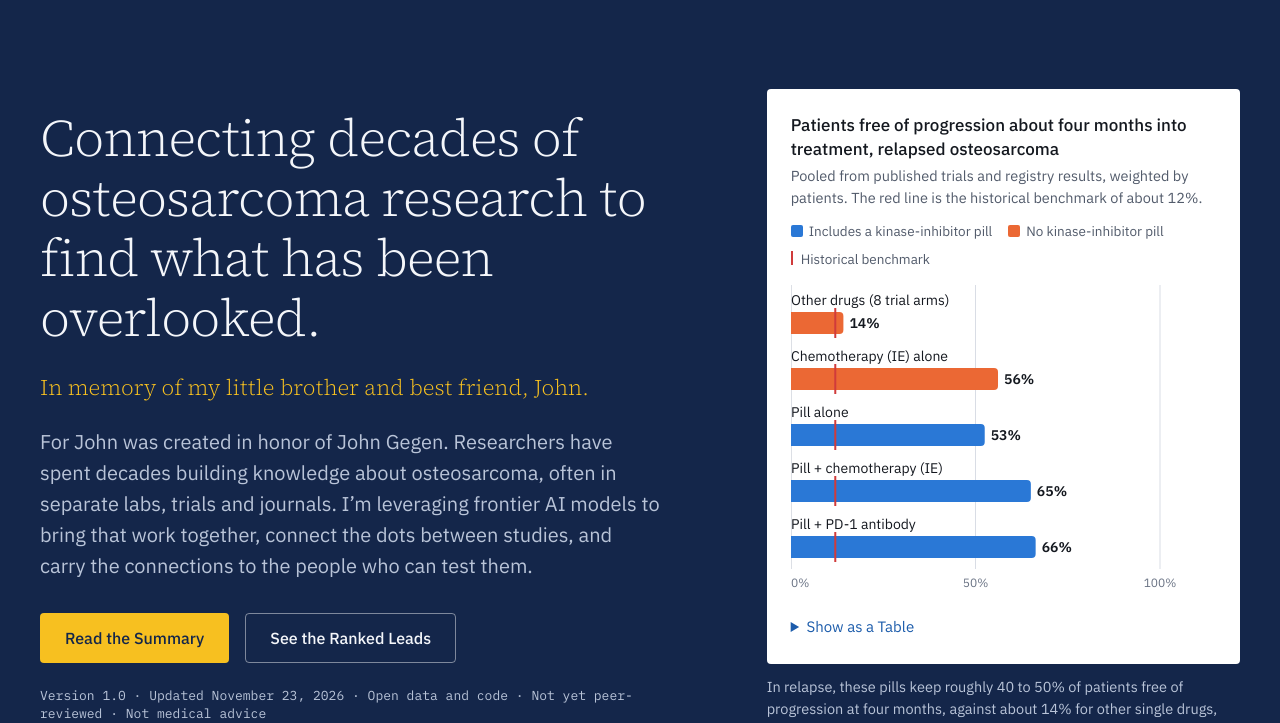
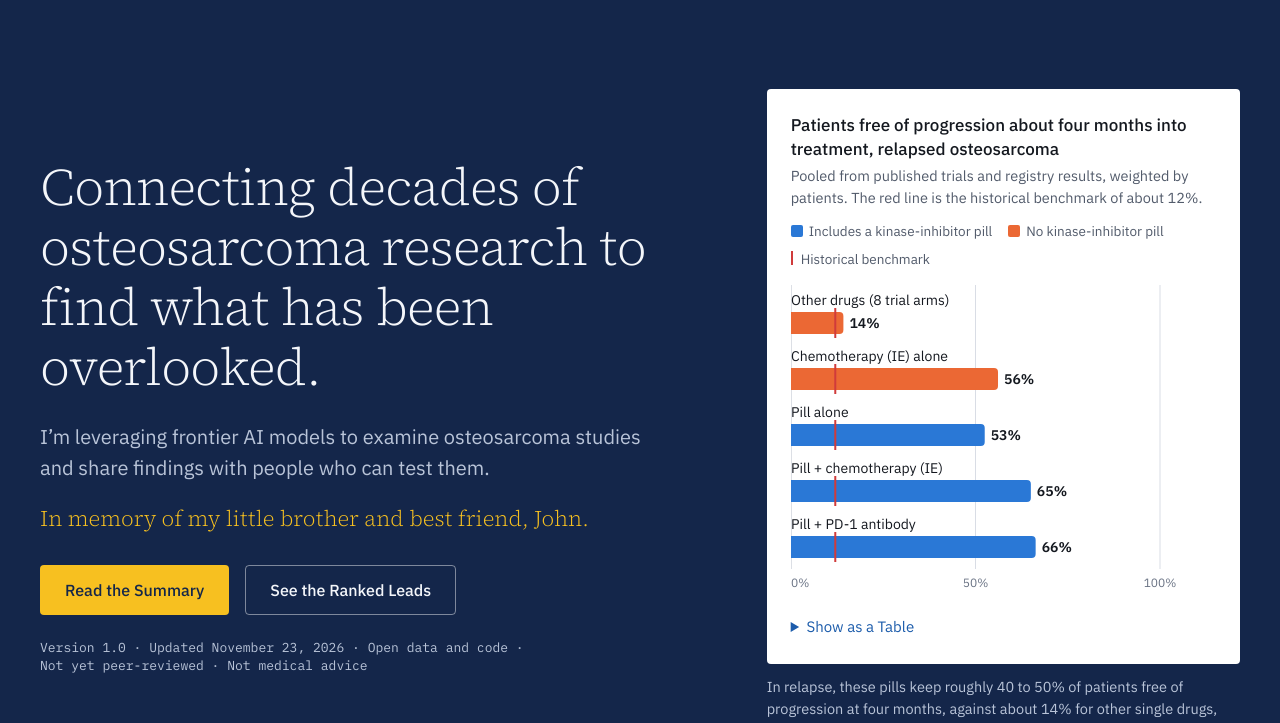
Before and after one commit to mgegen15-dev/For_John, a plain HTML site: page docs/index.html in a window 1280 px wide. Shown: the part 71-794 px from the top of the page. Drawn offline with Linux system fonts and the light colour scheme.

Commit message:
Shorten the home page introduction and close the hero with the dedication
The intro is now one sentence under the headline, and 'In memory of my
little brother and best friend, John.' follows it. The status line no
longer breaks inside 'peer-reviewed'.

Co-Authored-By: Claude Opus 5.5 <noreply@anthropic.com>
Claude-Session: https://claude.ai/code/session_01MeoQq5nzBrDzweEoGRsDJD

```diff
--- a/docs/index.html
+++ b/docs/index.html
@@ -41,10 +41,11 @@ h2 { font-size: 36px; line-height: 44px; }
 .hero { padding: 96px 0; }
 .hero-grid { display: grid; grid-template-columns: minmax(0, 7fr) minmax(0, 5fr); gap: 64px; align-items: center; }
 .hero h1 { font-size: 52px; line-height: 60px; }
-.dedication { font-family: var(--serif); font-weight: 300; font-size: 22px; line-height: 30px; color: var(--gold); margin: 24px 0 0; }
+.dedication { font-family: var(--serif); font-weight: 300; font-size: 22px; line-height: 30px; color: var(--gold); margin: 20px 0 0; }
 .lede { font-size: 20px; line-height: 31px; color: var(--on-navy-2); margin: 24px 0 0; max-width: 620px; }
 .hero-actions { display: flex; flex-wrap: wrap; gap: 16px; margin-top: 32px; }
 .status { color: var(--on-navy-2); margin: 24px 0 0; max-width: 620px; }
+.nw { white-space: nowrap; }
 .hero-figure { margin: 0; }
 .hero-figure img { display: block; width: 100%; height: auto; border-radius: 4px; }
 .hero-figure figcaption { font-size: 14.5px; line-height: 22px; color: var(--on-navy-2); margin-top: 12px; }
@@ -166,13 +167,13 @@ ol.asks strong { font-weight: 500; }
  <div class="wrap hero-grid">
   <div>
     <h1>Connecting decades of osteosarcoma research to find what has been overlooked.</h1>
+    <p class="lede">I’m leveraging frontier AI models to examine osteosarcoma studies and share findings with people who can test them.</p>
     <p class="dedication">In memory of my little brother and best friend, John.</p>
-    <p class="lede">For John was created in honor of John Gegen. Researchers have spent decades building knowledge about osteosarcoma, often in separate labs, trials and journals. I’m leveraging frontier AI models to bring that work together, connect the dots between studies, and carry the connections to the people who can test them.</p>
     <div class="hero-actions">
       <a class="btn btn-gold" href="summary.html">Read the Summary</a>
       <a class="btn btn-line" href="reports/ranked-leads-and-research-partners.html">See the Ranked Leads</a>
     </div>
-    <p class="status mono">Version 1.0 · Updated November 23, 2026 · Open data and code · Not yet peer-reviewed · Not medical advice</p>
+    <p class="status mono"><span class="nw">Version 1.0</span> · <span class="nw">Updated November 23, 2026</span> · <span class="nw">Open data and code</span> · <span class="nw">Not yet peer-reviewed</span> · <span class="nw">Not medical advice</span></p>
   </div>
   <!-- First-screen image. To use a photograph, save it as docs/john.jpg and set HERO_PHOTO in the script below. -->
   <figure class="hero-figure" id="heroFigure"></figure>
```
